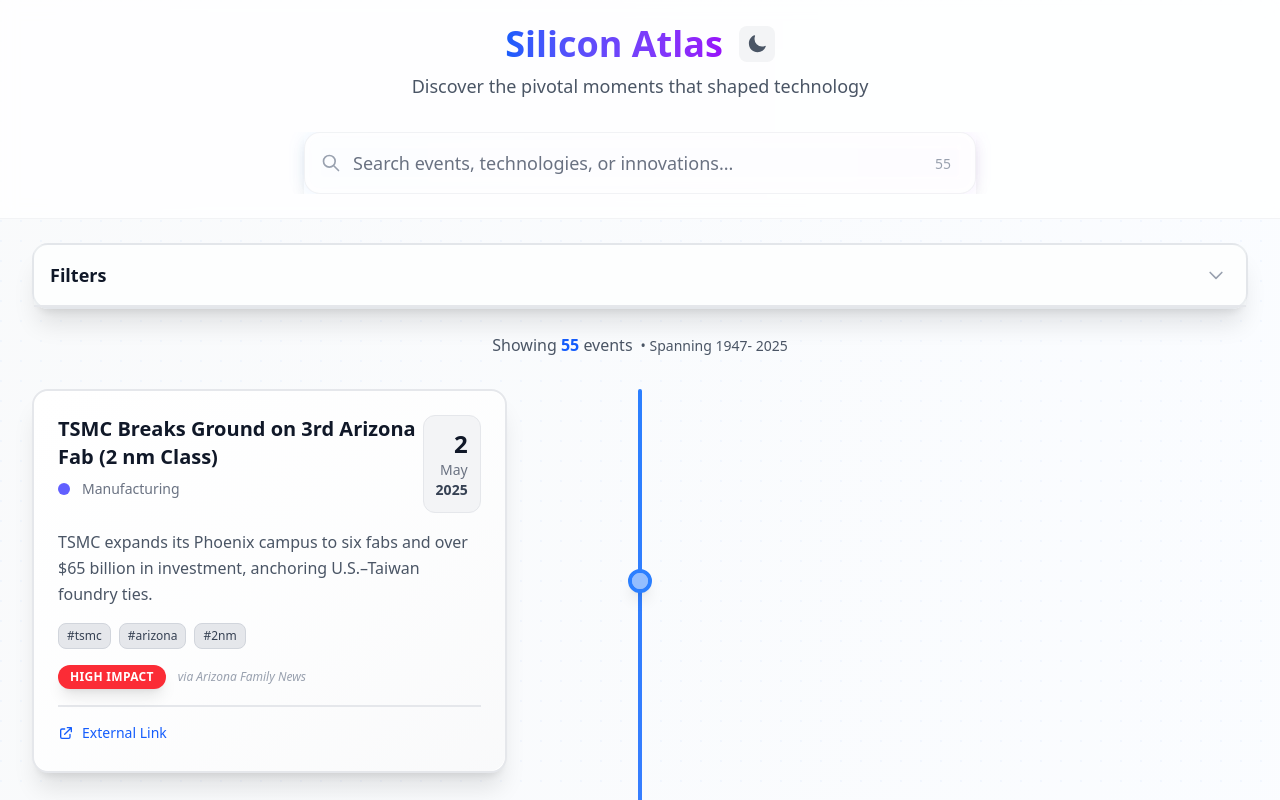
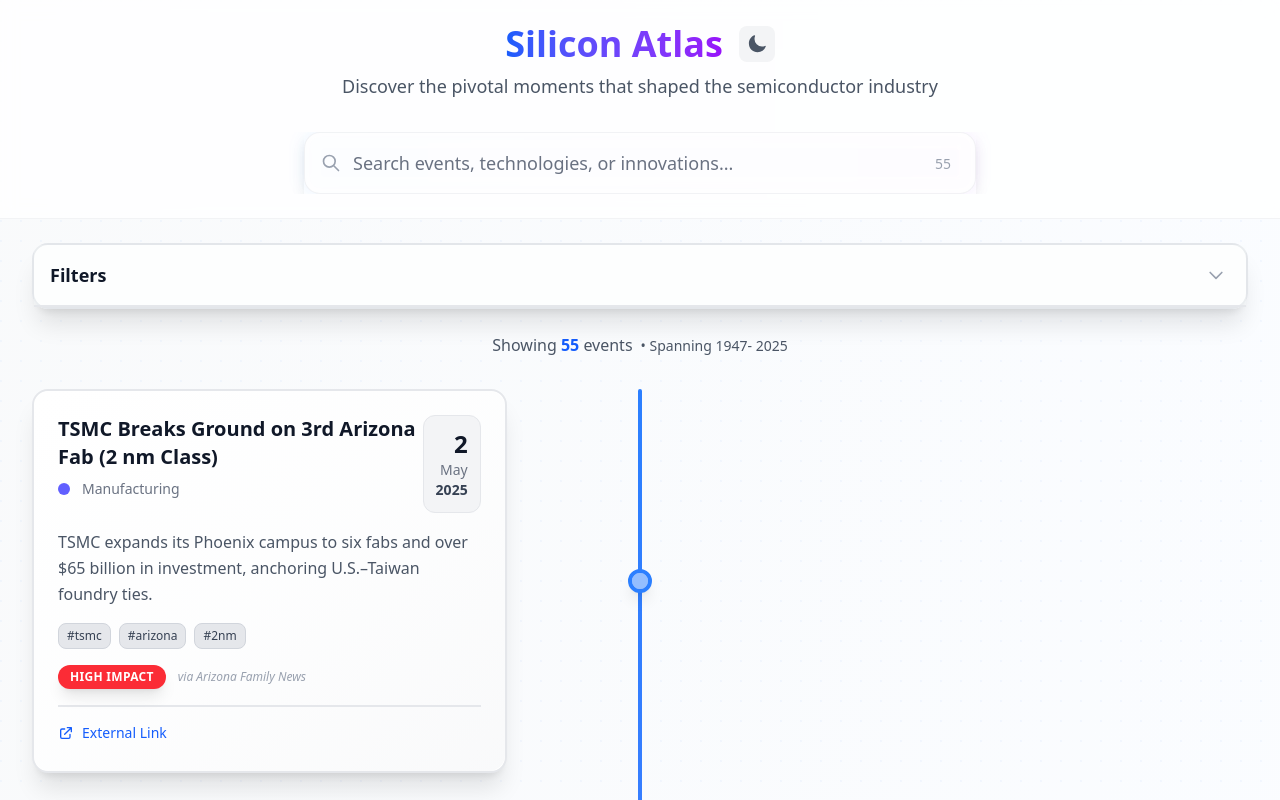
Before and after one commit to nassim747/SiliconAtlas, a React (Vite) app: page / in a window 1280 px wide. Shown: the top 800 px of the page. Built offline with nearby package versions, Linux system fonts and the light colour scheme.

Commit message:
fix: return type inconsistency

```diff
--- a/src/components/Timeline.tsx
+++ b/src/components/Timeline.tsx
@@ -176,7 +176,7 @@
                   </button>
                 </div>
                 <p className={`transition-all duration-300 ${isDarkMode ? 'text-gray-300' : 'text-gray-600'} ${isSearchVisible ? 'text-lg opacity-100' : 'text-sm opacity-70'}`}>
-                  Discover the pivotal moments that shaped technology
+                  Discover the pivotal moments that shaped the semiconductor industry
                 </p>
               </div>
 
@@ -254,7 +254,7 @@
                 </a>
               </p>
               <p className={`text-sm ${isDarkMode ? 'text-gray-400' : 'text-gray-500'}`}>
-                Discover the pivotal moments that shaped semiconductors
+                Discover the pivotal moments that shaped the semiconductor industry
               </p>
             </div>
           </div>
--- a/src/utils/highlightText.tsx
+++ b/src/utils/highlightText.tsx
@@ -3,7 +3,7 @@
 export const escapeRegExp = (str: string) => str.replace(/[.*+?^${}()|[\]\\]/g, '\\$&')
 
 export const highlightText = (text: string, search: string): ReactNode[] => {
-  if (!search) return text
+  if (!search) return [text]
   const regex = new RegExp(`(${escapeRegExp(search)})`, 'gi')
   const parts = text.split(regex)
   return parts.map((part, i) =>
```
Also changed, not shown: 1 other file (tests, documents, lock files or other folders).
